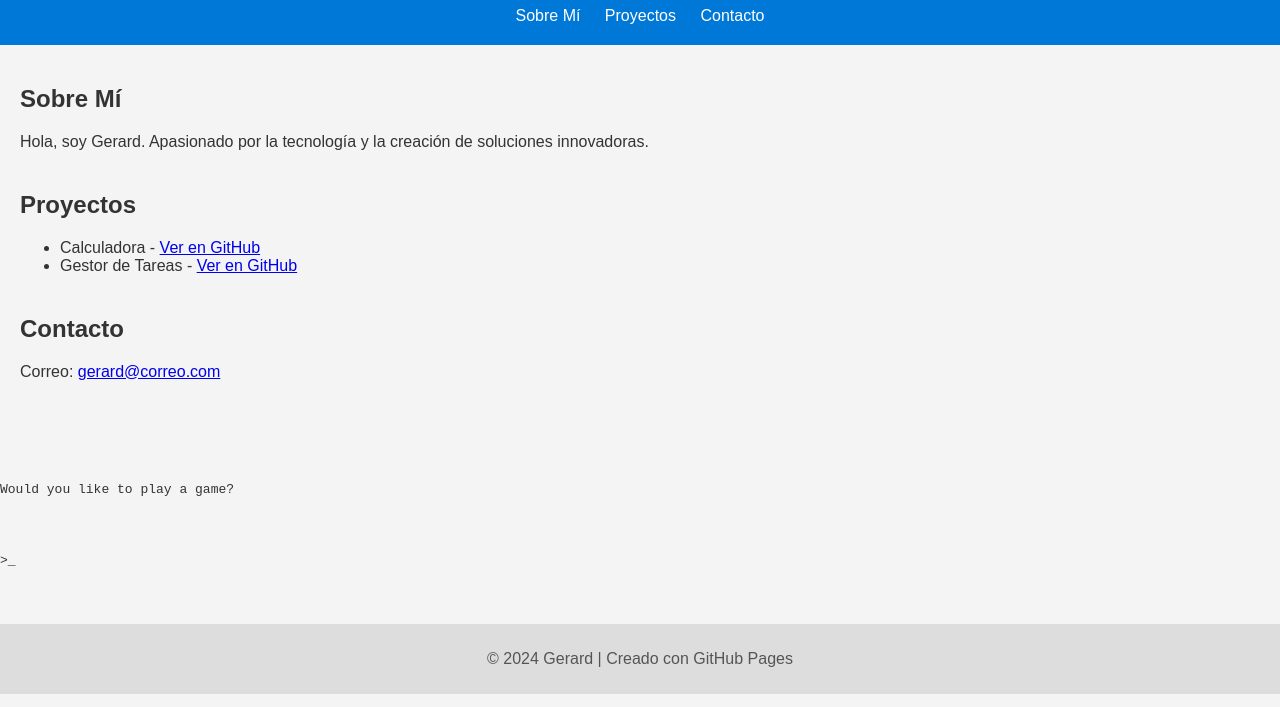
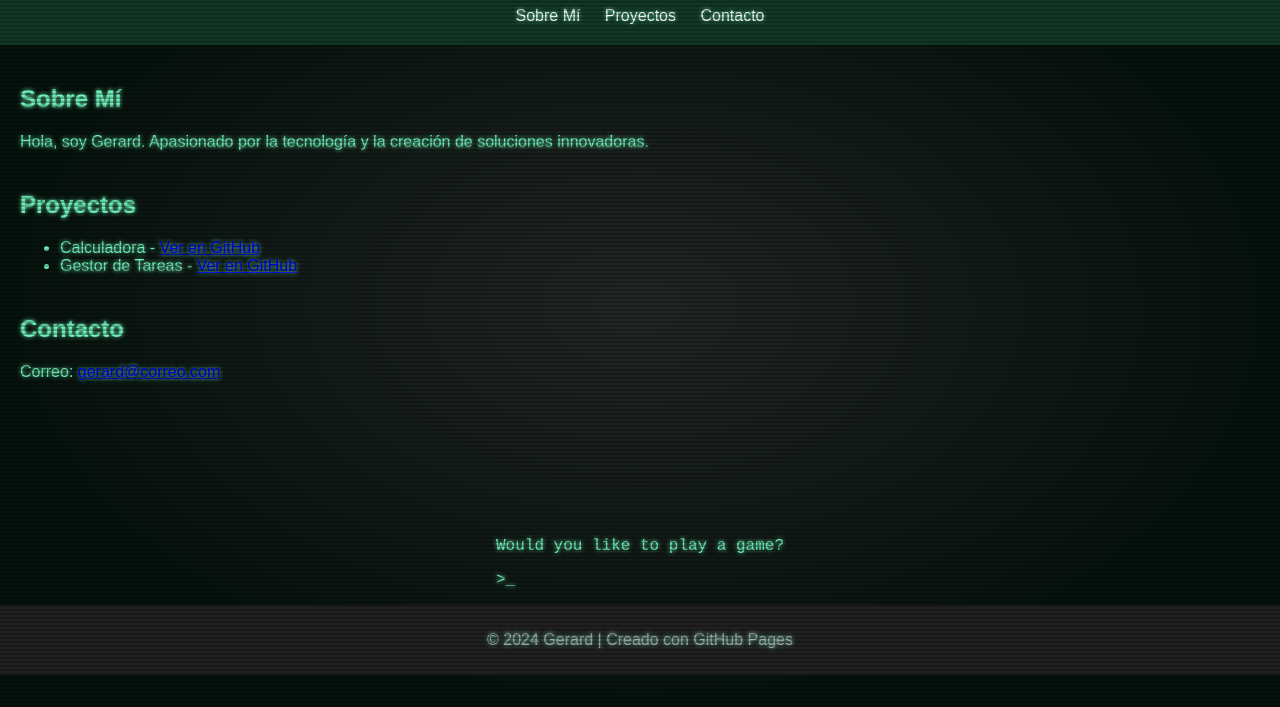
Before and after one commit to gerarklopz/portfolio, a plain HTML site: page index.html in a window 1280 px wide. Shown: the part 93-800 px from the top of the page. Drawn offline with Linux system fonts and the light colour scheme.

Commit message:
styles.css

```diff
--- a/styles.css
+++ b/styles.css
@@ -1,13 +1,15 @@
+/* Estilos Generales */
 body {
     font-family: Arial, sans-serif;
     margin: 0;
     padding: 0;
-    background-color: #f4f4f4;
-    color: #333;
+    background: hsl(154, 50%, 5%);
+    color: hsl(154, 84%, 70%);
+    text-shadow: 0 0 4px hsl(154, 84%, 70%);
 }
 
 header {
-    background-color: #0078d7;
+    background-color: hsl(154, 50%, 15%);
     color: white;
     padding: 20px;
     text-align: center;
@@ -30,6 +32,62 @@ section {
 footer {
     text-align: center;
     padding: 10px;
-    background-color: #ddd;
-    color: #555;
+    background-color: #222;
+    color: #aaa;
 }
+
+/* Glare Effect */
+#glare {
+    position: fixed;
+    top: 0;
+    left: 0;
+    right: 0;
+    bottom: 0;
+    z-index: -1;
+    background: radial-gradient(hsl(154, 5%, 15%) 0%, hsl(154, 50%, 5%) 70%);
+}
+
+/* Interlaced Lines Effect */
+#interlaced {
+    position: fixed;
+    top: 0;
+    left: 0;
+    right: 0;
+    bottom: 0;
+    z-index: 10;
+    background: repeating-linear-gradient(
+        transparent 0px 1px,
+        hsl(154, 0%, 0%, 0.3) 3px 4px
+    );
+    pointer-events: none;
+    animation: lines 0.066666666s linear infinite;
+}
+
+/* Animación de interlaced lines */
+@keyframes lines {
+    0% { background-position: 0px 0px; }
+    50% { background-position: 0px 0px; }
+    51% { background-position: 0px 2px; }
+    100% { background-position: 0px 2px; }
+}
+
+/* Cursor Parpadeante */
+@keyframes blink {
+    0% { opacity: 0; }
+    30% { opacity: 1; }
+    70% { opacity: 1; }
+    100% { opacity: 0; }
+}
+
+.blink {
+    animation: blink 0.4s linear infinite;
+}
+
+/* Añadido para centrar el texto del pre */
+pre {
+    margin: auto;
+    margin-top: 10vh;
+    display: table;
+    font-family: monospace;
+    font-size: 16px;
+}
```
